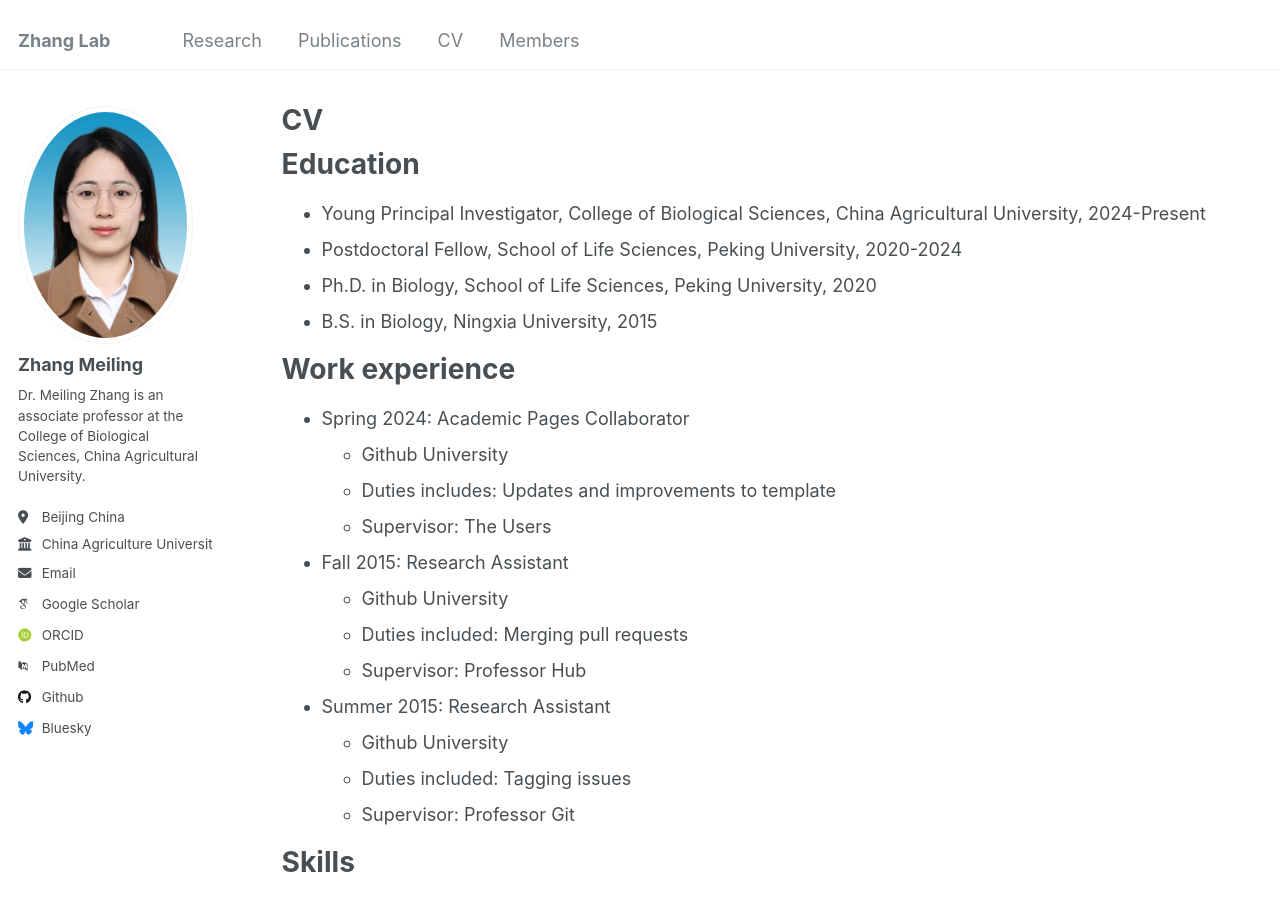
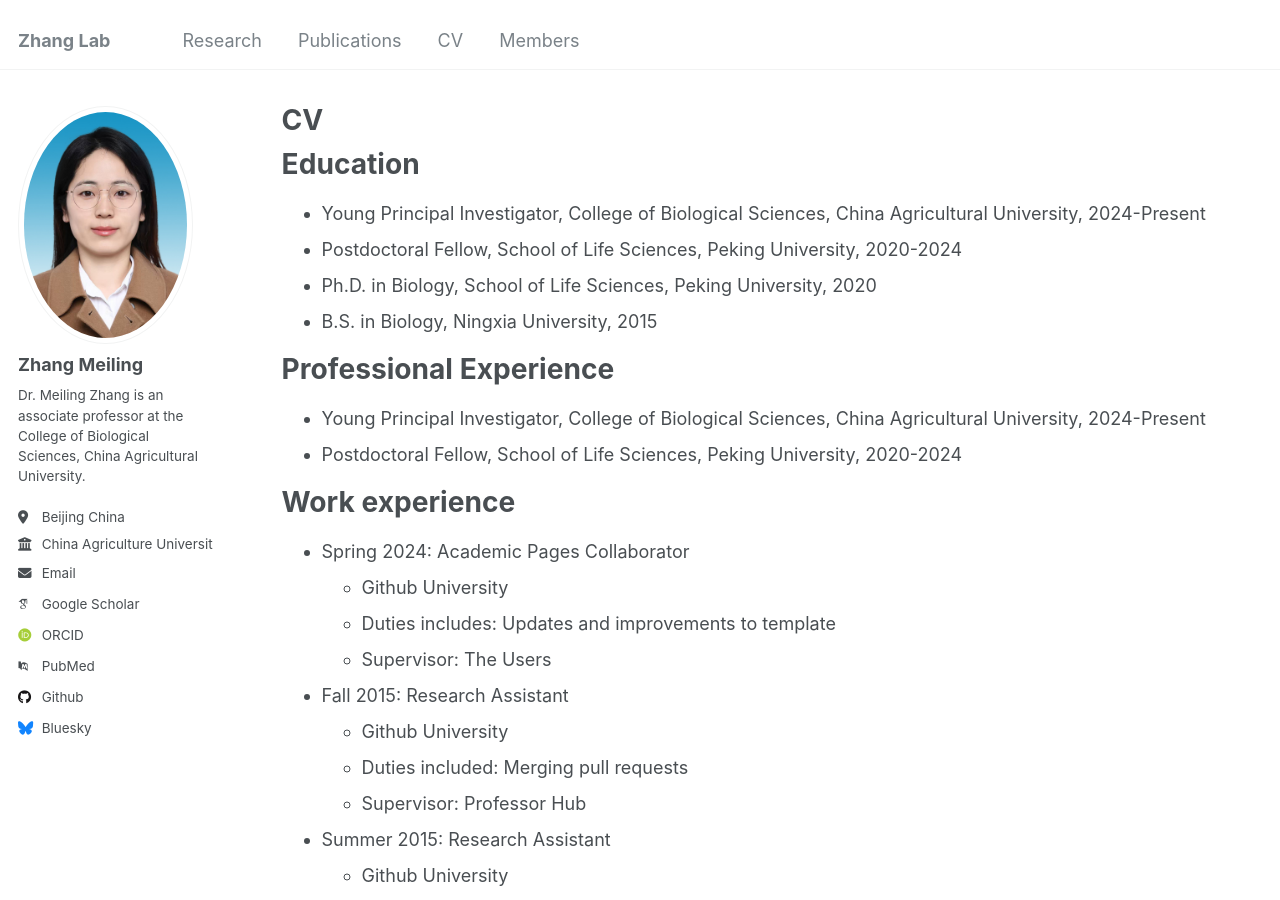
Before and after one commit to Hui50138/ZhangMeiling-Lab, a Jekyll site: the page built from _pages/cv.md, in a window 1280 px wide and 900 px high. Built offline with Jekyll 4.4.1, drawn with Linux system fonts in a browser that asks for light colours; some web fonts are replaced; a file with an impossible date is left out.

Commit message:
Update cv.md

```diff
--- a/_pages/cv.md
+++ b/_pages/cv.md
@@ -15,6 +15,11 @@ Education
 * Postdoctoral Fellow, School of Life Sciences, Peking University, 2020-2024
 * Ph.D. in Biology, School of Life Sciences, Peking University, 2020
 * B.S. in Biology, Ningxia University, 2015
+
+**Professional Experience**
+======
+* Young Principal Investigator, College of Biological Sciences, China Agricultural University, 2024-Present
+* Postdoctoral Fellow, School of Life Sciences, Peking University, 2020-2024
 
 Work experience
 ======
```
